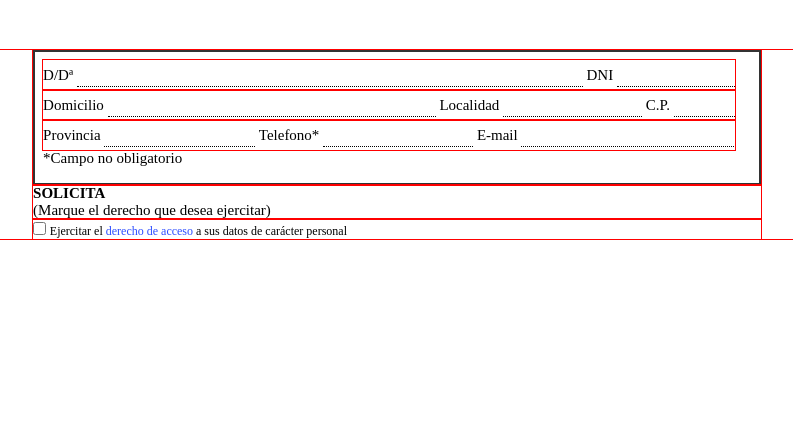
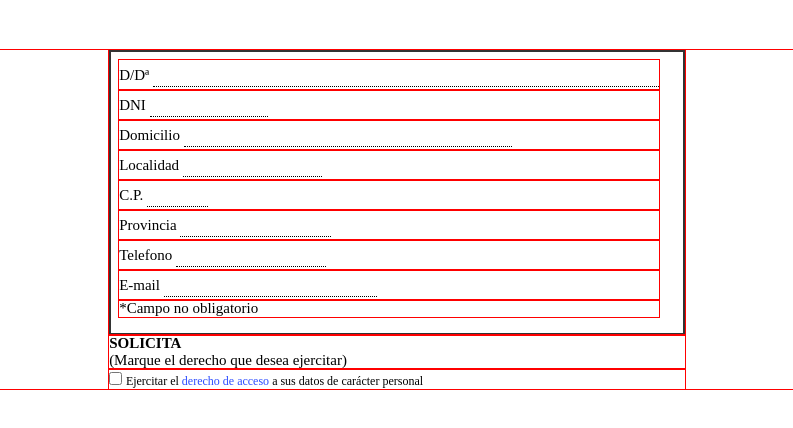
Before and after one commit to SergioRuntime/paper-form-html, a plain HTML site: page index.html in a window 1280 px wide. Shown: the whole page, without its empty margins (243-1036 px from the left). Drawn offline with Linux system fonts and the light colour scheme.

Commit message:
Add div to inputs

```diff
--- a/index.html
+++ b/index.html
@@ -15,13 +15,13 @@
           <div class="paper-form-content">
             <fieldset>
               <!--PERSONAL-->
-              <div class="paper-form-content__personal">
-                <label for="name"
-                  >D/Dª
+              <div class="paper-form-content-personal">
+                <div class="paper-form-content-personal__name">
+                  <label for="name">D/Dª</label>
                   <input type="text" id="name" name="name" />
-                </label>
-                <label for="dni"
-                  >DNI
+                </div>
+                <div class="paper-form-content-personal__dni">
+                  <label for="dni">DNI</label>
                   <input
                     type="text"
                     id="dni"
@@ -29,39 +29,41 @@
                     pattern="[0-9]{8}[A-Za-z]{1}"
                     title="Debes introducir 8 números y una letra"
                   />
-                </label>
+                </div>
               </div>
               <!--LOCATE-->
-              <div class="paper-form-content__locate">
-                <label for="street"
-                  >Domicilio
+              <div class="paper-form-content-locate">
+                <div class="paper-form-content-locate__street">
+                  <label for="street">Domicilio</label>
                   <input type="text" id="street" name="street" />
-                </label>
-                <label for="location"
-                  >Localidad
+                </div>
+                <div class="paper-form-content-locate__location">
+                  <label for="location">Localidad</label>
                   <input type="text" id="location" name="location" />
-                </label>
-                <label for="cp"
-                  >C.P.
+                </div>
+                <div class="paper-form-content-locate__cp">
+                  <label for="cp">C.P.</label>
                   <input type="text" id="cp" name="cp" />
-                </label>
+                </div>
               </div>
               <!--DATA-->
-              <div class="paper-form-content__data">
-                <label for="province"
-                  >Provincia
+              <div class="paper-form-content-data">
+                <div class="paper-form-content-data__province">
+                  <label for="province">Provincia</label>
                   <input type="text" id="province" name="province" />
-                </label>
-                <label for="phone"
-                  >Telefono*
+                </div>
+                <div class="paper-form-content-data__phone">
+                  <label for="phone">Telefono</label>
                   <input type="text" id="phone" name="phone" />
-                </label>
-                <label for="email"
-                  >E-mail
+                </div>
+                <div class="paper-form-content-data__email">
+                  <label for="email">E-mail</label>
                   <input type="email" name="email" id="email" />
-                </label>
+                </div>
               </div>
-              <span>*Campo no obligatorio</span>
+              <div class="paper-form-content-personal__warn">
+                *Campo no obligatorio
+              </div>
             </fieldset>
           </div>
           <!--REQUIRED-->
```
